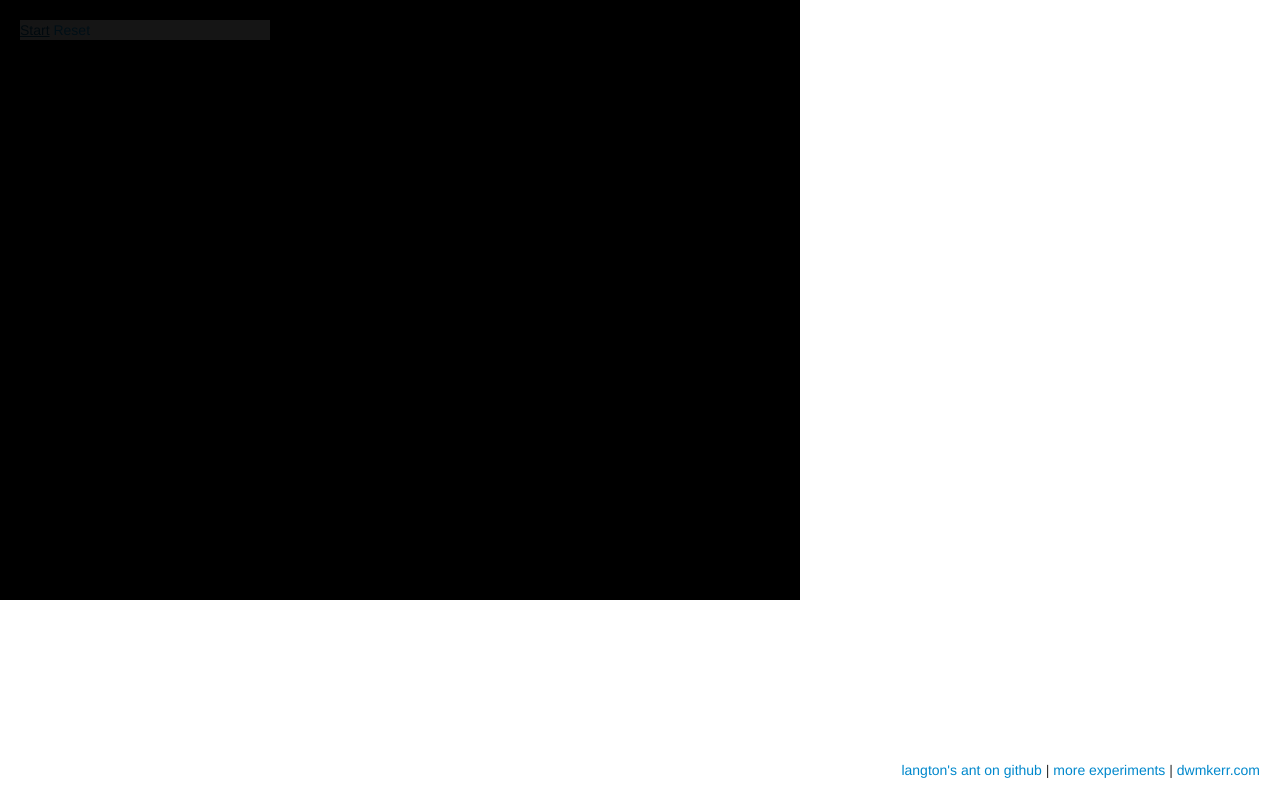
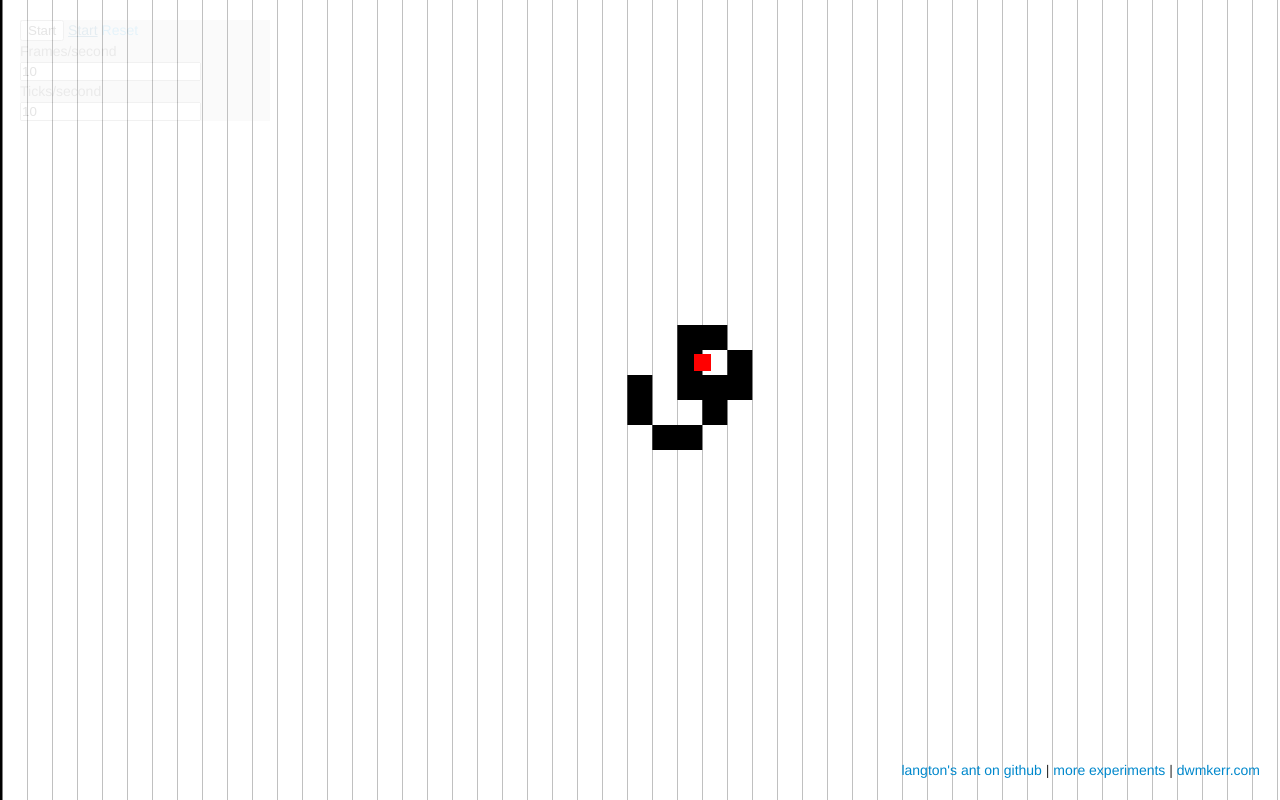
Before and after one commit to dwmkerr/langtonsant, a website: page index.html in a window 1280 px wide. Both pictures are taken after a click on the link "Start". Drawn offline with Linux system fonts and the light colour scheme.

Commit message:
got the rendering code working not too bad, ready to tidy it up and finish it off.

```diff
--- a/index.html
+++ b/index.html
@@ -19,8 +19,7 @@
 			}
 
 			#antcanvas {
-				width: 800px;
-				height: 600px;
+				display:block;
 			}
 
 
@@ -46,11 +45,15 @@
 	<canvas id="antcanvas"></canvas>
 	<div id="controls" ng-controller="LangtonsAntController">
 		<div id="toolbar">
+			<button type="button" ng-click="start()">Start</button>
 			<a href="" ng-click="start()">Start</a>
 			<a href="" ng-click="reset()">Reset</a>
 		</div>
 		<div id="advanced">
-
+            <p><label for="fps">Frames/second</label>
+            	<input type="text" ng-model="drawFrequency"></p>
+            <p><label for="tps">Ticks/second</label>
+            	<input type="text" ng-model="tickFrequency"></p>
 		</div>
 	</div>
 	<div id="info">
@@ -62,8 +65,17 @@
 
 		//	Setup the canvas.
 		var canvas = document.getElementById("antcanvas");
-		canvas.width = 800;
-		canvas.height = 600;
+
+		function sizeCanvasToWindow() {
+			canvas.width = window.innerWidth;
+			canvas.height = window.innerHeight;
+		}
+
+		window.addEventListener('resize', function resize(event) {
+			sizeCanvasToWindow();
+		    self.draw();
+		});
+		sizeCanvasToWindow();
 
 	</script>
 	<script type="text/javascript">
--- a/js/langtonsAntController.js
+++ b/js/langtonsAntController.js
@@ -1,11 +1,18 @@
 function LangtonsAntController($scope) {
 
+    //  The current state - stopped, started, or paused.
+    $scope.currentState = "stopped";
+
+    //  The frequencies of the two tick functions.
+    $scope.tickFrequency = 10;
+    $scope.drawFrequency = 10;
+
     //  The timer id.
-    $scope.intervalId = null;
+    $scope.tickIntervalId = null;
+    $scope.drawIntervalId = null;
 
     //  The simulation object.
     $scope.simulation = new LangtonsAnt();
-
 
     //  Starts the simulation.
     $scope.start = function() {
@@ -16,17 +23,21 @@ function LangtonsAntController($scope) {
         $scope.simulation.initialise({});
 
         //  Start the timer.
-        $scope.intervalId = window.setInterval($scope.timerProc, 100);
+        $scope.tickIntervalId = window.setInterval($scope.tickProc, 1000 / $scope.tickFrequency);
+        $scope.drawIntervalId = window.setInterval($scope.drawProc, 1000 / $scope.drawFrequency);
     };
 
     //  Stops the simulation.
     $scope.stop = function() {
-
+        window.clearInterval($scope.tickIntervalId);
+        window.clearInterval($scope.drawIntervalId);
     };
 
     //  Ticks the simulation.
-    $scope.timerProc = function() {
+    $scope.tickProc = function() {
         $scope.simulation.stepForwards();
+    };
+    $scope.drawProc = function() {
         $scope.simulation.render($scope.canvas);
-    }
+    };
 }
--- a/js/langtonsant.js
+++ b/js/langtonsant.js
@@ -20,7 +20,7 @@ function LangtonsAnt() {
 	//	The direction of the ant, in degrees clockwise from north.
 	this.antDirection = 0;
 
-	//	A set of all tiles. The value for each tile is its state.
+	//	A set of all tiles. The value for each tile is its state index.
 	this.tiles = [];
 
 	//	The bounds of the system.
@@ -31,50 +31,55 @@ function LangtonsAnt() {
 		yMax: 0
 	};
 
-	//	Gets a tile state.
-	this.getTile = function(x, y) {
-		if(this.states[x] === undefined) {
-			this.states[x] = [];
-		}
-		var state = this.states[x][y];
-		return state === undefined ? 0 : state;
-	};
-
-	//	Set a tile state.
-	this.setTile = function(x, y, state) {
+	//	Gets a tile state index.
+	this.getTileStateIndex = function(x, y) {
 		if(this.tiles[x] === undefined) {
 			this.tiles[x] = [];
 		}
-		this.tiles[x][y] = state;
+		var stateIndex = this.tiles[x][y];
+		return stateIndex === undefined ? 0 : stateIndex;
+	};
+
+	//	Gets a tile state.
+	this.getTileState = function(x, y) {
+		return this.states[this.getTileStateIndex(x, y)];
+	}
+
+	//	Set a tile state index.
+	this.setTileStateIndex = function(x, y, stateIndex) {
+		if(this.tiles[x] === undefined) {
+			this.tiles[x] = [];
+		}
+		this.tiles[x][y] = stateIndex;
 
 		//	Update the bounds of the system.
 		if(x < this.bounds.xMin) {this.bounds.xMin = 0;}
-		if(x > this.bounds.xMax) {this.bounds.xMin = 0;}
-		if(y < this.bounds.yMin) {this.bounds.yMax = 0;}
+		if(x > this.bounds.xMax) {this.bounds.xMax = 0;}
+		if(y < this.bounds.yMin) {this.bounds.yMin = 0;}
 		if(y > this.bounds.yMax) {this.bounds.yMax = 0;}
 	};
 
 	//	Advance a tile states.
 	this.advanceTile = function(x, y) {
-		var state = this.getTile(x, y);
-		state++;
-		if(state == this.states.length) {
-			state = 0;
+		var stateIndex = this.getTileStateIndex(x, y);
+		stateIndex++;
+		if(stateIndex == this.states.length) {
+			stateIndex = 0;
 		}
-		this.setTile(x, y, state);
+		this.setTileStateIndex(x, y, stateIndex);
 	};
 
 	//	Take a step forwards.
 	this.stepForwards = function() {
 
 		//	Get the state of the tile that the ant is on and update that tile.
-		var state = this.getTile(this.antPosition.x, this.antPosition.y);
+		var state = this.getTileState(this.antPosition.x, this.antPosition.y);
 		this.advanceTile(this.antPosition.x, this.antPosition.y);
 
 		//	Change direction.
-		if(state === 'L') {
+		if(state.direction === 'L') {
 			this.antDirection -= 90;
-		} else if(state === 'R') {
+		} else if(state.direction === 'R') {
 			this.antDirection += 90;
 		}
 		this.antDirection %= 360;
@@ -114,7 +119,10 @@ function LangtonsAnt() {
 		if(configuration.states !== undefined) {
 			this.states = configuration.states;
 		} else {
-			this.states = ['L', 'R'];
+			this.states = [
+				{direction: 'L', colour: '#FFFFFF'},
+				{direction: 'R', colour: '#000000'}
+			];
 		}
 	};
 
@@ -127,11 +135,45 @@ function LangtonsAnt() {
         ctx.fillStyle = '#000000';
         ctx.fillRect(0, 0, canvas.width, canvas.height);
 
-        //	Draw stars.
-     /*   ctx.fillStyle = '#ffffff';
-        for(var i=0; i<this.stars.length;i++) {
-            var star = this.stars[i];
-            ctx.fillRect(star.x, star.y, star.size, star.size);
-        }*/
+        //	We're going to draw each square with a given edge size.
+        var tileSize = 25;
+
+        //	Useful variables for when we're drawing...
+        var width = canvas.width,
+        	height = canvas.height,
+        	originX = width/2,
+        	originY = height/2;
+
+        // How many tiles will we draw?
+        var xTiles = Math.floor(canvas.width / tileSize),
+        	yTiles = Math.floor(canvas.height / tileSize),
+        	xFirst = Math.floor(-xTiles/2),
+        	xLast = -xFirst,
+        	yFirst = Math.floor(-yTiles/2),
+        	yLast = -yFirst,
+        	xPos = width/2 - (xTiles/2)*tileSize,
+        	yPos = height/2 - (yTiles/2)*tileSize;
+
+        //	Start drawing those tiles.
+        for(var x = xFirst; x <= xLast; x++) {
+        	for(var y = yFirst; y<= yLast; y++) {
+
+        		//	Get the tile state.
+        		var state = this.getTileState(x, y);
+
+        		//	Draw the tile.
+        		ctx.fillStyle = state.colour;
+        		ctx.fillRect(xPos, yPos, tileSize, tileSize);
+        		yPos += tileSize;
+        	}
+        	xPos += tileSize;
+        	yPos = 0;
+        }
+
+        //	Draw the ant.
+        var antX = this.antPosition.x * tileSize + width/2,
+        	antY = this.antPosition.y * tileSize + height/2;
+       	ctx.fillStyle = '#ff0000';
+       	ctx.fillRect(antX + 4, antY + 4, tileSize -8, tileSize - 8);
     };
 }
```
